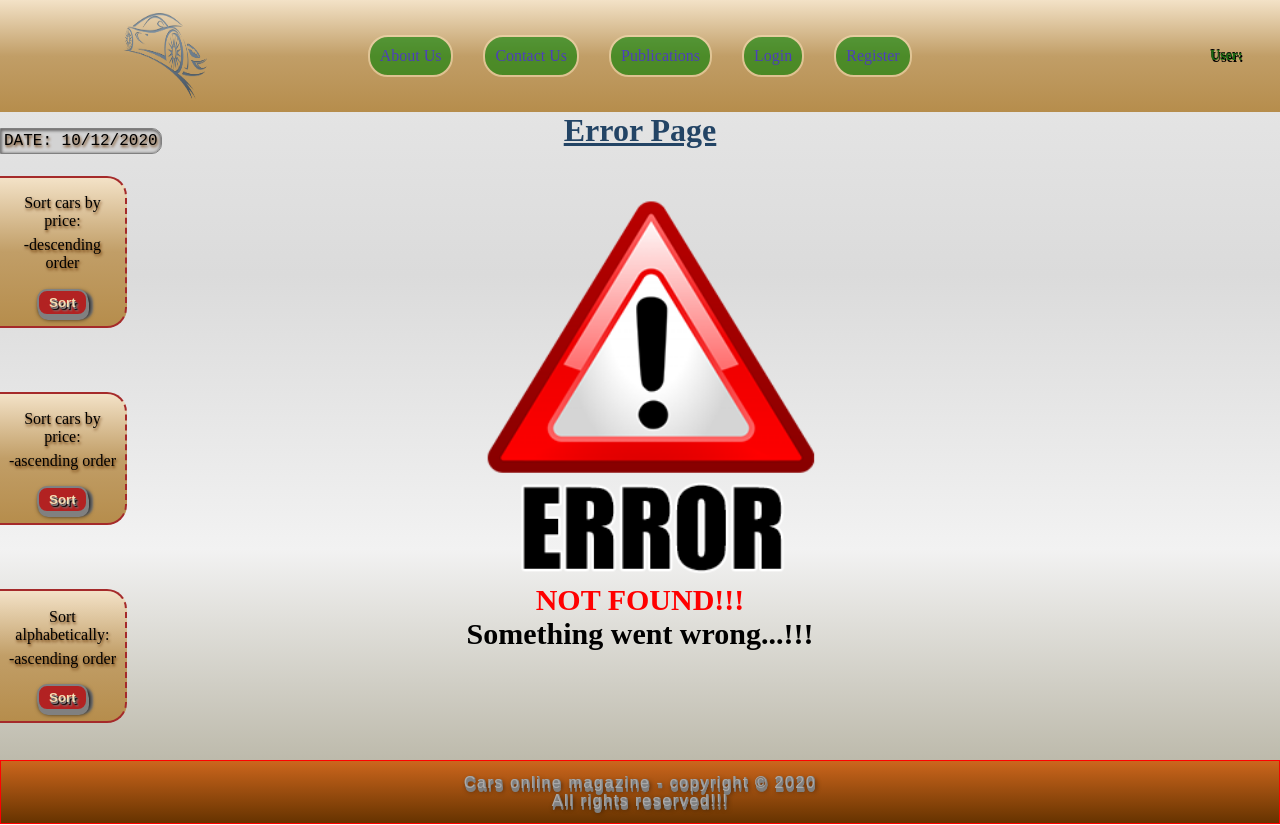
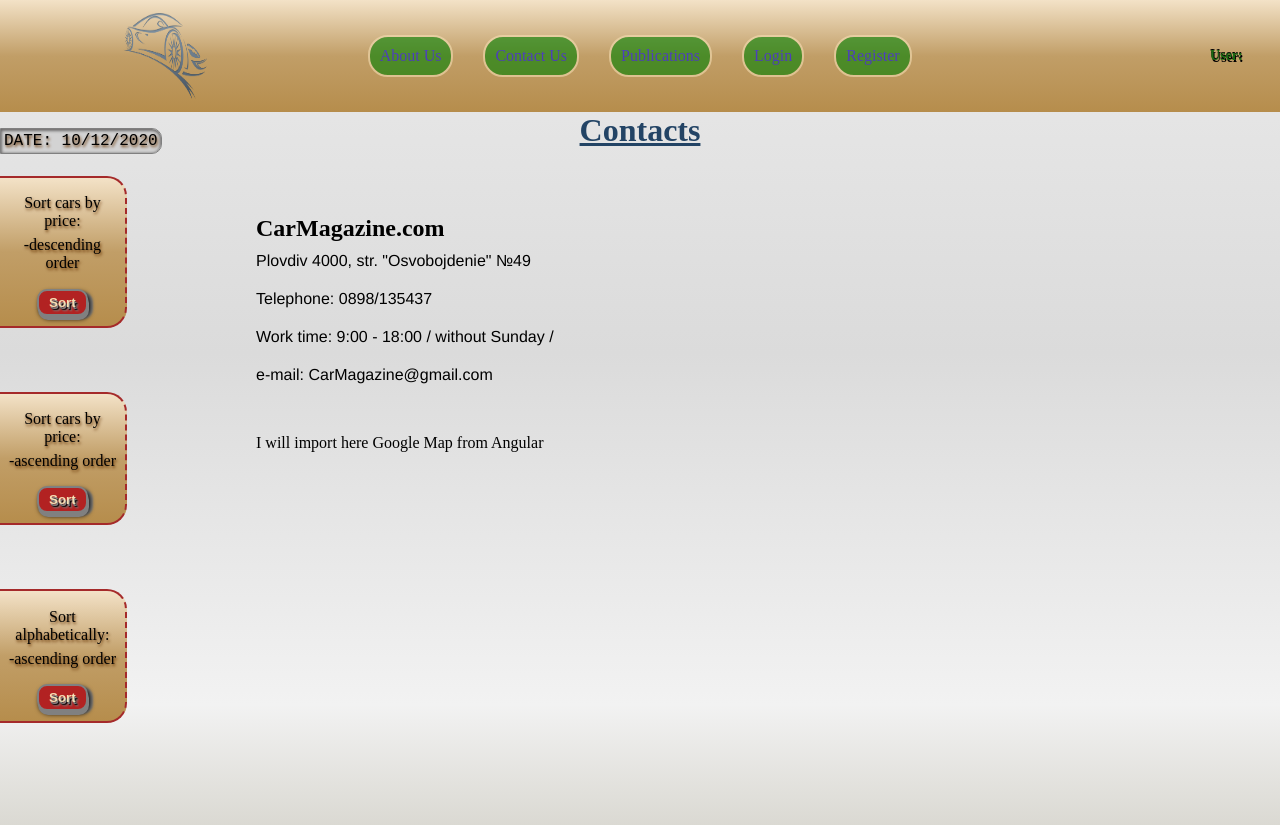
Before and after one commit to Zapryanov/Angular-Exam-2020, an Angular app in the folder real-exam/: page /contact in a window 1280 px wide. Shown: the top 825 px of the page. Built offline with nearby package versions, Linux system fonts and the light colour scheme.

Commit message:
feat: contact page was created

```diff
--- a/real-exam/src/app/app-routing.module.ts
+++ b/real-exam/src/app/app-routing.module.ts
@@ -1,6 +1,7 @@
 // import { NgModule } from '@angular/core';
 import { Routes, RouterModule } from '@angular/router';
 import { AboutComponent } from './about/about.component';
+import { ContactComponent } from './contact/contact.component';
 import { HomeComponent } from './home/home.component';
 import { NotFoundComponent } from './not-found/not-found.component';
 
@@ -19,6 +20,10 @@ const routes: Routes = [
     component: AboutComponent
   },
   {
+    path: "contact",
+    component: ContactComponent
+  },
+  {
     path: "**",
     component: NotFoundComponent
   }
--- a/real-exam/src/app/app.module.ts
+++ b/real-exam/src/app/app.module.ts
@@ -10,13 +10,15 @@ import { UserModule } from './user/user.module';
 import { HomeComponent } from './home/home.component';
 import { NotFoundComponent } from './not-found/not-found.component';
 import { AboutComponent } from './about/about.component';
+import { ContactComponent } from './contact/contact.component';
 
 @NgModule({
   declarations: [
     AppComponent,
     HomeComponent,
     NotFoundComponent,
-    AboutComponent
+    AboutComponent,
+    ContactComponent
   ],
   imports: [
     BrowserModule,
--- /dev/null
+++ b/real-exam/src/app/contact/contact.component.css
@@ -0,0 +1,36 @@
+h1 {
+  color: #234465;
+  font-weight: bold;
+  font-size: 32px;
+  margin-bottom: 2%;
+  text-align: center;
+  text-decoration: underline;
+}
+
+.container {
+  width: 60%;
+  margin: 0 auto;
+}
+
+.text {
+  padding-top: 5vh;
+  font-family: 'Lemonada', cursive;
+  line-height: 2;
+  text-align: justify;
+  text-indent: 30px;
+}
+
+.map{
+  height: 70vh;
+  width: 100%;
+}
+
+.textContainer {
+  padding: 5vh 0;
+}
+
+.spanText {
+  display: block;
+  font-family: 'Franklin Gothic Medium', 'Arial Narrow', Arial, sans-serif;
+  padding: 10px 0;
+}
--- /dev/null
+++ b/real-exam/src/app/contact/contact.component.html
@@ -0,0 +1,17 @@
+<h1>Contacts</h1>
+<div class="container">
+    <div class="textContainer">
+        <div>
+            <h2>CarMagazine.com</h2>
+        </div>
+        <div>
+            <span class="spanText">Plovdiv 4000, str. "Osvobojdenie" №49</span>
+            <span class="spanText">Telephone: 0898/135437</span>
+            <span class="spanText">Work time: 9:00 - 18:00 / without Sunday /</span>
+            <span class="spanText">e-mail: CarMagazine@gmail.com</span>
+        </div>
+    </div>
+    <div class="map">
+        <p>I will import here Google Map from Angular</p>
+    </div>
+</div>
--- /dev/null
+++ b/real-exam/src/app/contact/contact.component.ts
@@ -0,0 +1,15 @@
+import { Component, OnInit } from '@angular/core';
+
+@Component({
+  selector: 'app-contact',
+  templateUrl: './contact.component.html',
+  styleUrls: ['./contact.component.css']
+})
+export class ContactComponent implements OnInit {
+
+  constructor() { }
+
+  ngOnInit(): void {
+  }
+
+}
```
Also changed, not shown: 1 other file (tests, documents, lock files or other folders).
